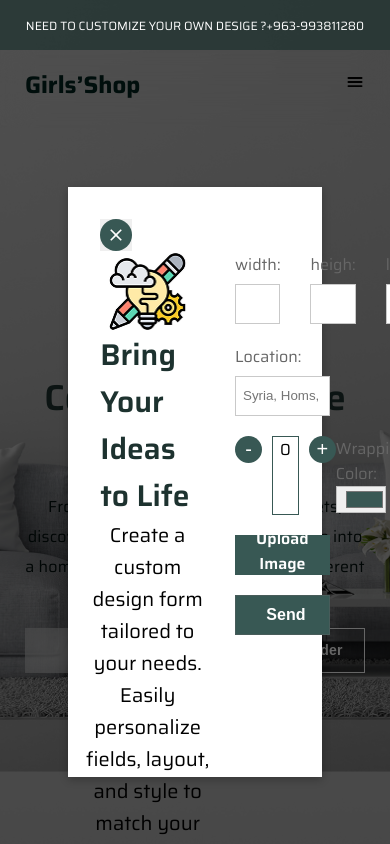
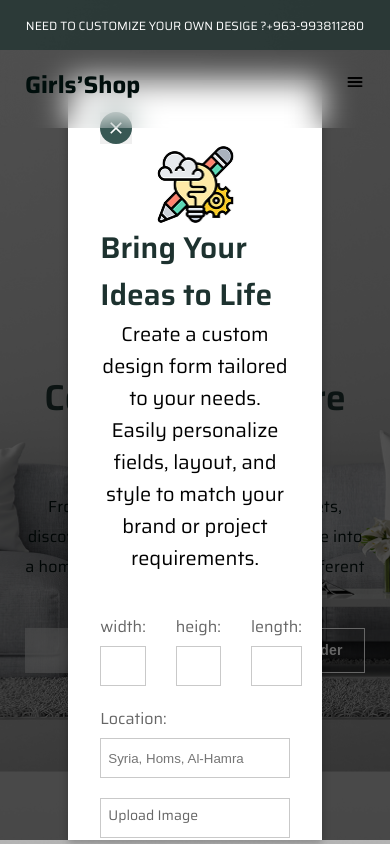
Before and after one commit to solaf10/Girls-Shop, a React (Vite) app: page / in a window 390 px wide. Both pictures are taken after a click on the button "Customize order". Shown: the top 844 px of the page. Built offline with nearby package versions, Linux system fonts and the light colour scheme.

Commit message:
responsive

```diff
--- a/src/components/CustomizeOrder/CustomizeOrder.css
+++ b/src/components/CustomizeOrder/CustomizeOrder.css
@@ -8,8 +8,8 @@
     }
     .popupOverlay .pop-central{
         width: 100vw;
-        height: 100vh;
-        margin-top:60px;
+        height: 90vh;
+        margin-top:80px;
         display: flex;
         justify-content: center;
         align-items: center;
@@ -19,7 +19,7 @@
 
     position: fixed;
     width:65vw;
-    height:70vh;
+    height:60vh;
     margin:0 auto;
     background-color:white;
     box-shadow: rgba(0, 0, 0, 0.24) 0px 3px 8px;
@@ -44,6 +44,7 @@
 }
 .popupOverlay .pop-up-costomize-order-page .bring-idea-container{
     display: flex;
+
     gap: 40px;
     .Bring-idea-tolife-sec{
         width: 50%;
@@ -77,7 +78,7 @@ display: flex;
 flex-direction: column;
 gap: 20px;
 width: 50%;
-
+.location-box ,.chose-product-img , .dimenision-label{
     input{
         border: 1px solid #66666659;
         padding-left: 7px;
@@ -92,6 +93,8 @@ label{
         padding-bottom: 7px;
 
     }
+}
+
 
 }
 .popupOverlay .pop-up-costomize-order-page .bring-idea-container .customize-form .dimenision-inputs{
@@ -111,21 +114,19 @@ label{
     width: 100%;
     height: 40px;
     label{
-            background-color:var(--third-color) ;
+        border: 1px solid #66666659;
+        padding-left: 7px;
             position: absolute;
             width: 100%;
             height: 100%;
             top: 0;
             left: 0;
-            text-align: center;
             z-index: 1000;
-            color: #fff!important;
-            font-weight: 600;
-            font-size: 16px;
             display: flex;
             align-items: center;
-           justify-content: center;
-
+            font-weight: 400;
+            font-size: 14px;
+    color: #666666;
 
     }
     input {
@@ -136,6 +137,8 @@ label{
         width: 100%;
          height: 100%;
         cursor: pointer;
+        font-weight: 200;
+        font-size: 16px;
 
       }
 
@@ -143,9 +146,11 @@ label{
 .choose-color {
     .label-choose-color{
         padding-right: 10px;
+
     }
     input{
         width: 50px;
+        padding-left: 0;
     }
 
 
@@ -156,7 +161,7 @@ label{
     input{
         width:100%;
         height: 40px;
-        padding: 7px;
+
     }
 
 }
@@ -197,4 +202,30 @@ label{
     color: #fff;
     font-weight: 600;
     font-size: 16px;
+   border: none;
 }
+@media (max-width:992px) {
+    .popupOverlay .pop-up-costomize-order-page .bring-idea-container{
+        flex-direction: column;
+        .Bring-idea-tolife-sec{
+            width: 100%;
+        }
+    }
+    .popupOverlay .pop-up-costomize-order-page .bring-idea-container .customize-form{
+        width: 100%;
+    }
+  }
+  @media (max-width:650px){
+    .popupOverlay .pop-up-costomize-order-page{
+        height: 70vh;
+    }
+  }
+  @media (max-width:400px){
+    .popupOverlay .pop-up-costomize-order-page{
+        height: 90vh;
+    }
+    .color-counter-box{
+        flex-direction: column;
+        grid-area: 10px;
+    }
+  }
--- a/src/components/CustomizeOrder/CustomizeOrder.jsx
+++ b/src/components/CustomizeOrder/CustomizeOrder.jsx
@@ -55,6 +55,19 @@ const CustomizeOrder = ({ closePopup }) => {
             <input type='text' placeholder='Syria, Homs, Al-Hamra'/>
 
           </div>
+          <div className='chose-product-img'>
+      <label >
+        Upload Image
+        <input
+          type="file"
+          accept="image/*"
+          onChange={handleChange}
+
+
+        />
+      </label>
+
+    </div>
 
     <div className='color-counter-box'>
     <div className='count'>
@@ -66,19 +79,6 @@ const CustomizeOrder = ({ closePopup }) => {
     <label className='label-choose-color'> Wrapping Color:</label>
     <input type='color'  value="#385854"/>
     </div>
-    </div>
-           <div className='chose-product-img'>
-      <label >
-        Upload Image
-        <input
-          type="file"
-          accept="image/*"
-          onChange={handleChange}
-
-
-        />
-      </label>
-
     </div>
 
     <input type='submit' value="Send" className='submit-send'/>
--- a/src/pages/Home/Home.jsx
+++ b/src/pages/Home/Home.jsx
@@ -19,7 +19,7 @@ const Home = () => {
       <MainCategories />
       <Choice />
       <NewProducts />
-      <CustomOrder />
+     <CustomOrder />
       <RecentBlogs />
       <Reviews />
       <ReviewForm />
--- a/src/sections/HomeSections/CustomOrder/CustomOrder.css
+++ b/src/sections/HomeSections/CustomOrder/CustomOrder.css
@@ -67,7 +67,7 @@
   margin-top: 8px;
   color: #23262f;
 }
-.custom-order .container .text button {
+.custom-order .container .text .make-your-own-design-btn {
   margin-top: 20px;
   display: flex;
   align-items: center;
--- a/src/sections/HomeSections/CustomOrder/CustomOrder.jsx
+++ b/src/sections/HomeSections/CustomOrder/CustomOrder.jsx
@@ -64,7 +64,7 @@ const CustomOrder = ({}) => {
               </div>
             </div>
           </div>
-          <button  onClick={openPopup}>
+          <button   className="make-your-own-design-btn" onClick={openPopup}>
             <span>Make Your Own Design</span>
             <MdArrowOutward className="arrow-icon" />
           </button>
```
Lines whose indentation alone changed are shown as unchanged.
